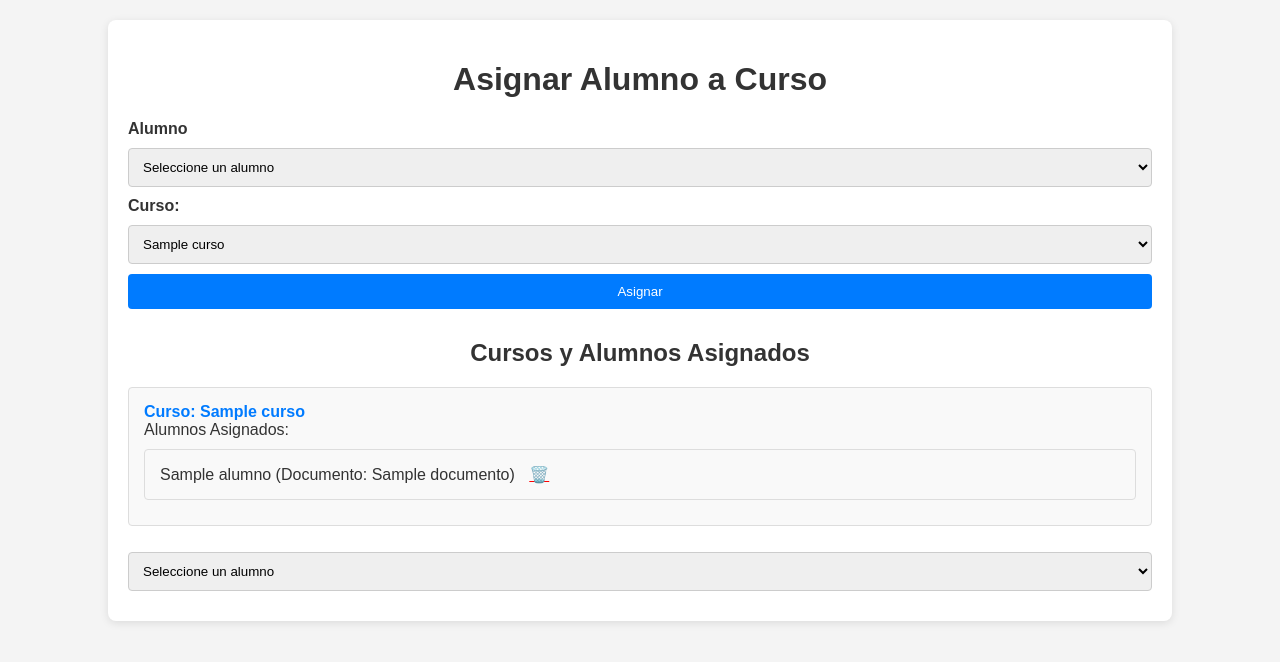
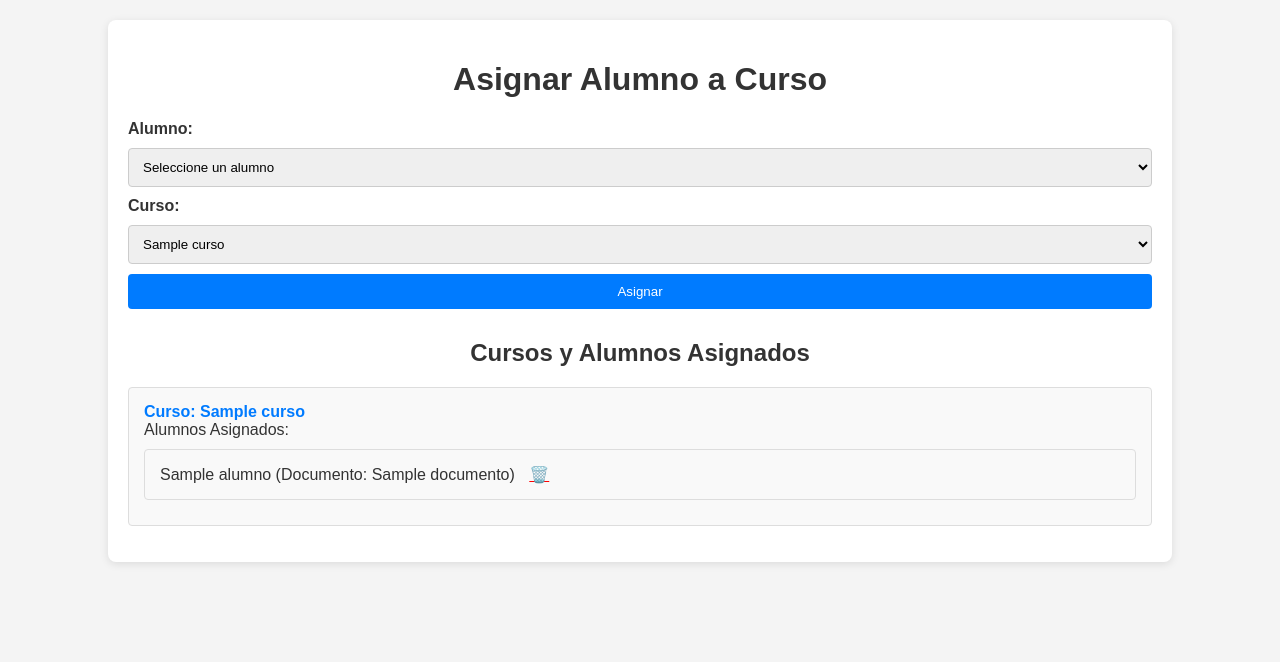
Before and after one commit to Belen-Humbert/base-de-datos-con-python, a Flask app: template templates/asignar.html in a window 1280 px wide. Shown: the top 662 px of the page. Run offline with Flask 2, Linux system fonts and the light colour scheme; the template is opened without the code that fills it: most values are stand-ins (such as "Sample title", 1, 10 or a date in 2020).

Commit message:
retoques en pantalla Asignar

```diff
--- a/templates/asignar.html
+++ b/templates/asignar.html
@@ -101,7 +101,7 @@
         <h1>Asignar Alumno a Curso</h1>
 
         <form method="POST" action="/asignar">
-            <label for="alumno_id">Alumno</label>
+            <label for="alumno_id">Alumno:</label>
             <select name="documento" id="documento" required>
                 <option value="" disabled selected>Seleccione un alumno</option>
                 {% for alumno in alumnos %}
@@ -147,14 +147,6 @@
         </ul>
 
 
-        <select name="documento" id="documento" required>
-            <option value="" disabled selected>Seleccione un alumno</option>
-            {% for alumno in alumnos %}
-                <option value="{{ alumno.documento }}">{{ alumno.nombre }} ({{ alumno.documento }})</option>
-            {% endfor %}
-        </select>
-
-
     </div>
 </body>
 </html>
```
